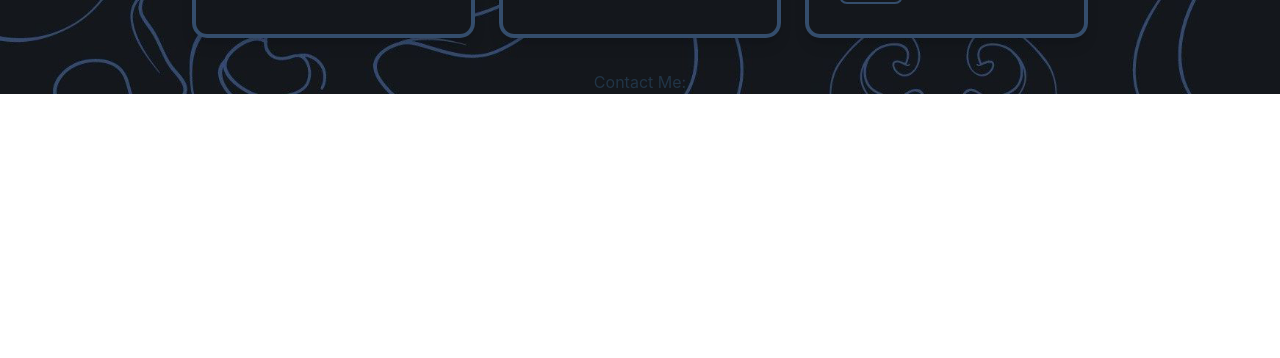
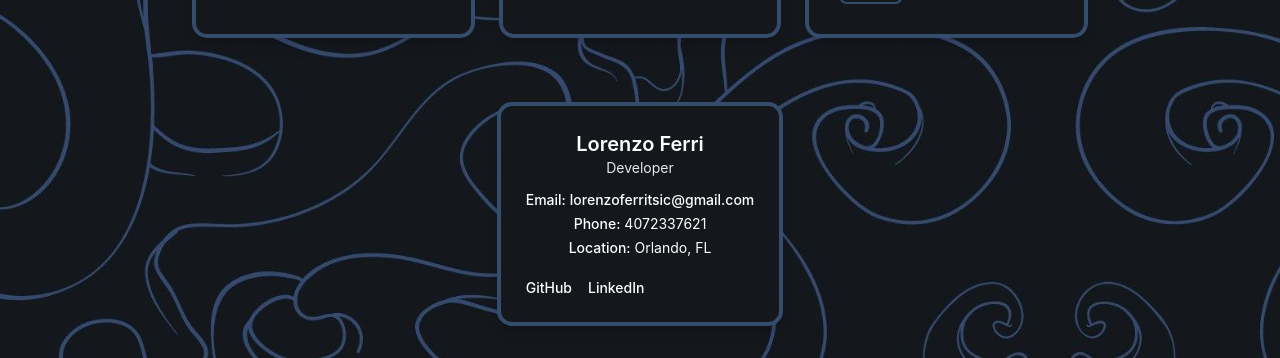
Before and after one commit to LorenzoFTSIC/Portfolio-vite, a React (Vite) app: page / in a window 1280 px wide. Shown: the part 2257-2615 px from the top of the page. Before the commit the page ends 2351 px from the top, so only its background shows below. Built offline with nearby package versions, Linux system fonts and the light colour scheme.

Commit message:
Added contactbox styling

```diff
--- a/src/components/pages/Contact.tsx
+++ b/src/components/pages/Contact.tsx
@@ -3,9 +3,53 @@ import '../../App.css';
 
 const Contact = () => {
     return (
-        <div id="contact" className="scroll-mt-24">
-            Contact Me:
+      <div className="min-h-30vh p-8 flex justify-center">
+        <div className="bubble max-w-md shadow-lg space-y-3 text-white border-4">
+          <div>
+            <h2 className="text-xl font-semibold">Lorenzo Ferri</h2>
+            <p className="text-sm text-gray-200">Developer</p>
+          </div>
+
+          <div className="space-y-1 text-sm">
+            <p>
+              <span className="font-medium">Email:</span>{" "}
+              <a
+                href={`mailto: lorenzoferritsic@gmail.com`}
+                className="underline hover:text-gray-300"
+              >
+                lorenzoferritsic@gmail.com
+              </a>
+            </p>
+
+            <p>
+              <span className="font-medium">Phone:</span> 4072337621
+            </p>
+
+            <p>
+              <span className="font-medium">Location:</span> Orlando, FL
+            </p>
+          </div>
+
+          <div className="flex gap-4 pt-2 text-sm">
+            <a
+              href={"https://github.com/LorenzoFTSIC"}
+              target="_blank"
+              rel="noopener noreferrer"
+              className="underline hover:text-gray-300"
+            >
+              GitHub
+            </a>
+            <a
+              href={"linkedin.com"}
+              target="_blank"
+              rel="noopener noreferrer"
+              className="underline hover:text-gray-300"
+            >
+              LinkedIn
+            </a>
+          </div>
         </div>
+      </div>
     );
 };
 
```
